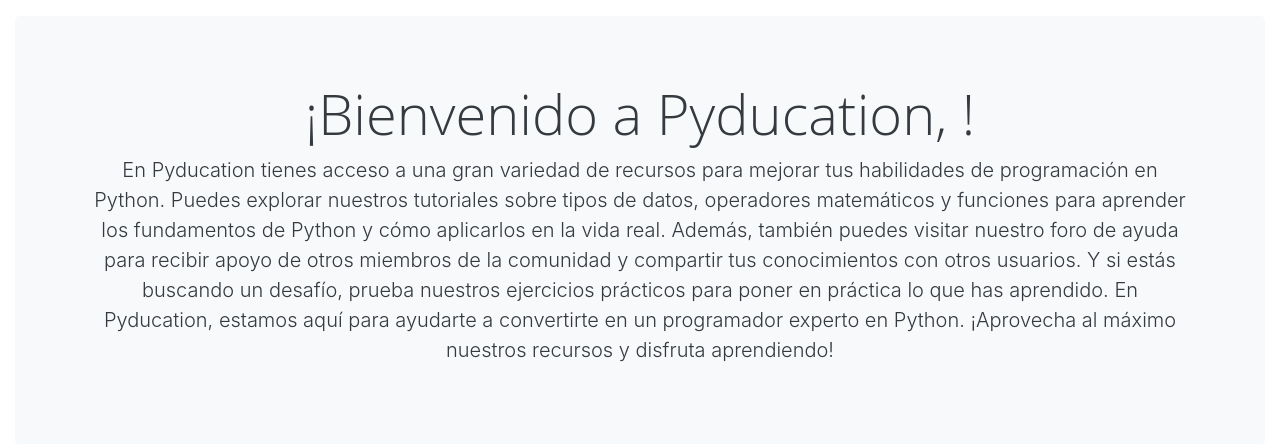
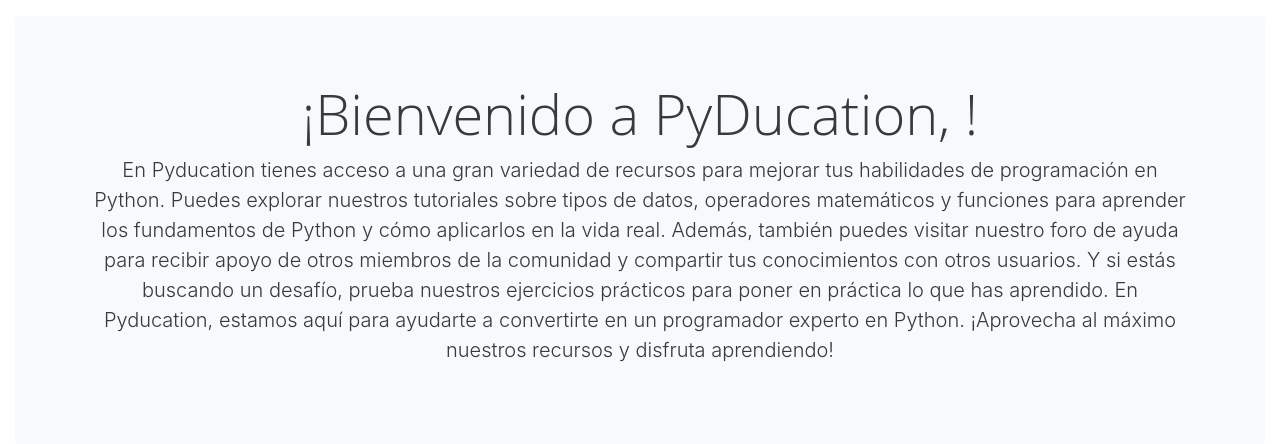
Before and after one commit to Andres-Villante/PyDucation, a Django app: page /pyducation/ in a window 1280 px wide. Shown: the part 61-505 px from the top of the page. Run offline with Django 4.2, Linux system fonts and the light colour scheme; some libraries are stand-ins or nearby versions.

Commit message:
README.md terminado

```diff
--- a/PyDucation/templates/PyDucation/pyducation.html
+++ b/PyDucation/templates/PyDucation/pyducation.html
@@ -3,7 +3,7 @@
 {% block content %}
   <section class="jumbotron bg-light text-dark text-center">
     <div class="container">
-      <h1 class="display-4">¡Bienvenido a Pyducation, {{ user.username }}!</h1>
+      <h1 class="display-4">¡Bienvenido a PyDucation, {{ user.username }}!</h1>
       <p class="lead">En Pyducation tienes acceso a una gran variedad de recursos para mejorar tus habilidades de programación en Python. Puedes explorar nuestros tutoriales sobre tipos de datos, operadores matemáticos y funciones para aprender los fundamentos de Python y cómo aplicarlos en la vida real. Además, también puedes visitar nuestro foro de ayuda para recibir apoyo de otros miembros de la comunidad y compartir tus conocimientos con otros usuarios. Y si estás buscando un desafío, prueba nuestros ejercicios prácticos para poner en práctica lo que has aprendido. En Pyducation, estamos aquí para ayudarte a convertirte en un programador experto en Python. ¡Aprovecha al máximo nuestros recursos y disfruta aprendiendo!</p>
     </div>
   </section>
```
Also changed, not shown: README.md.
